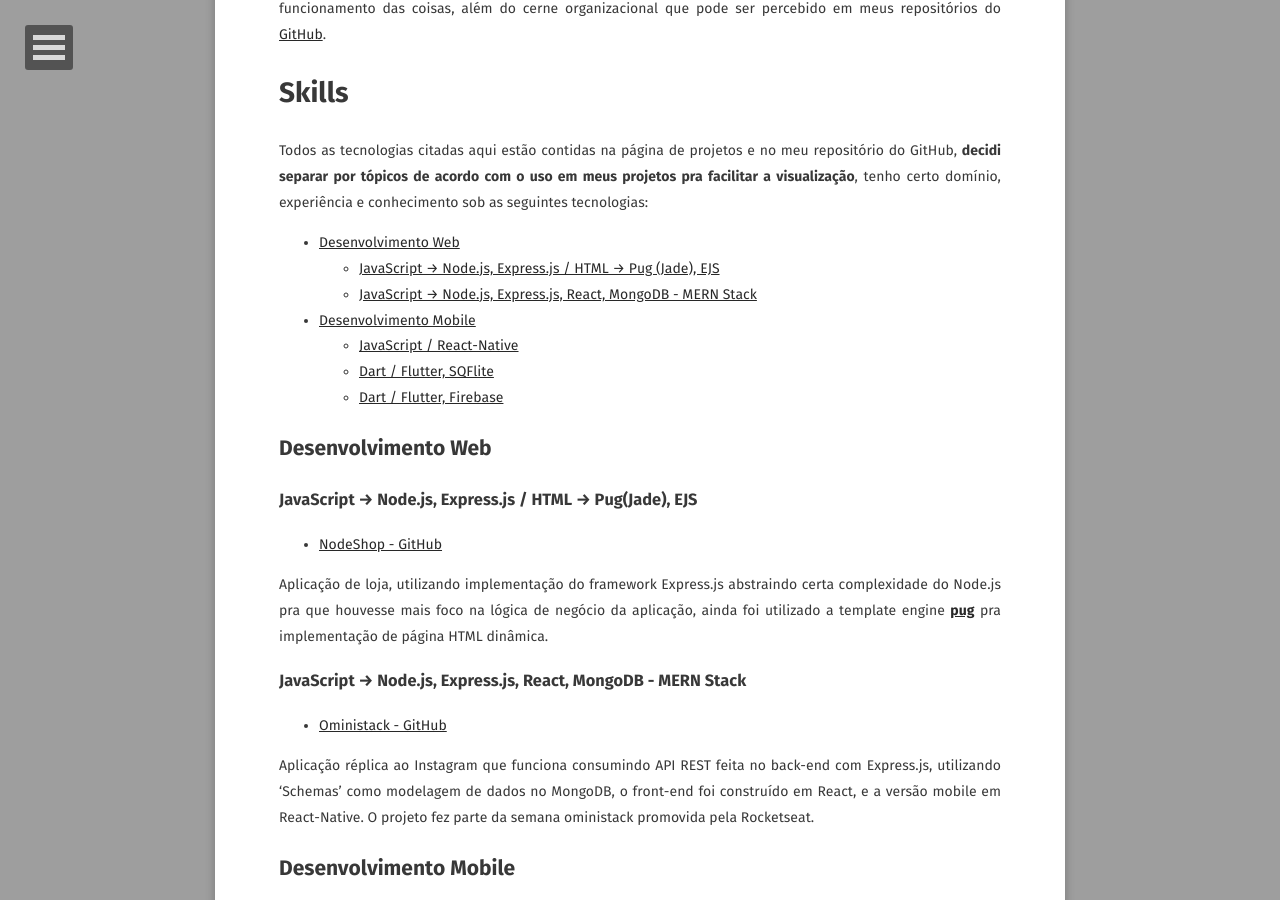
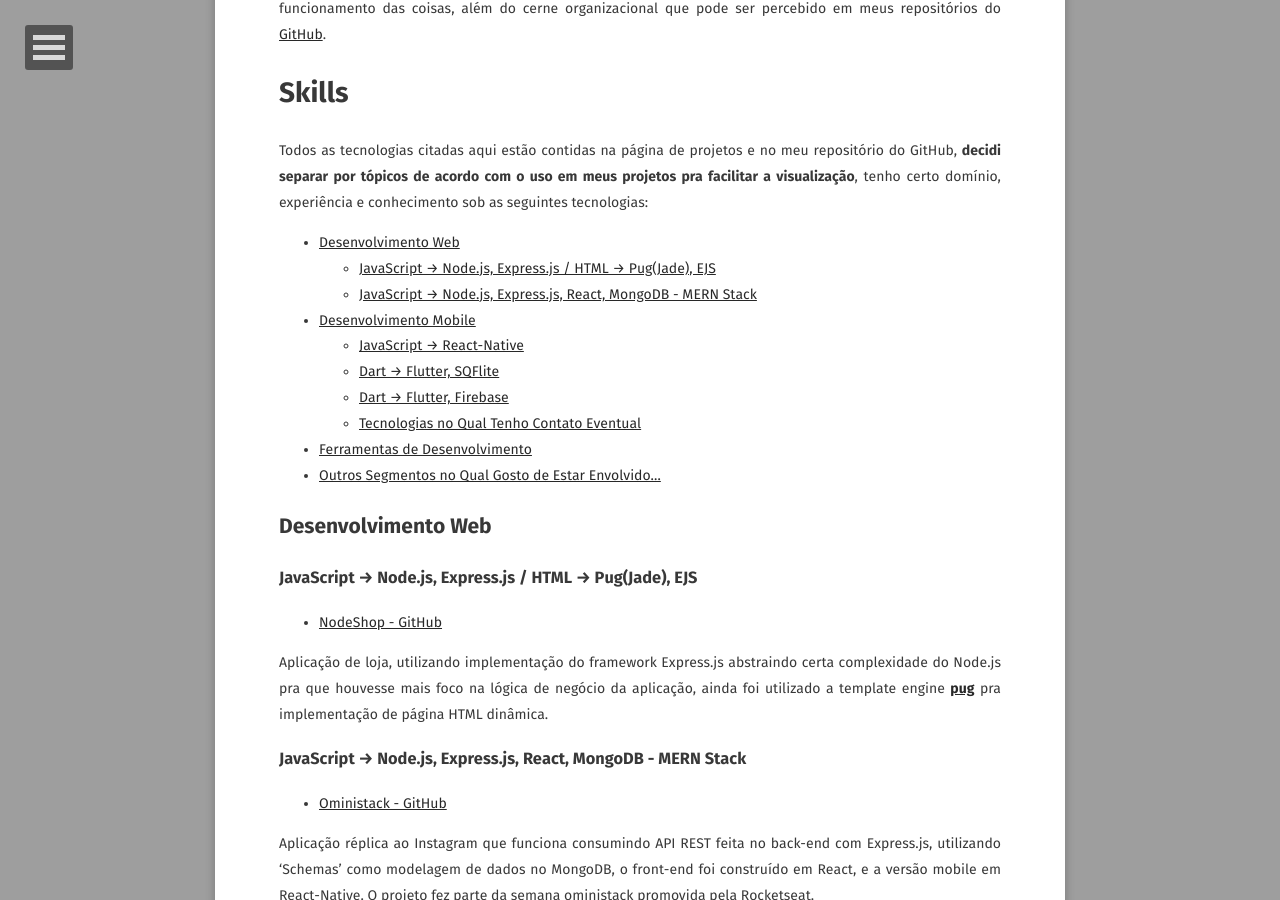
Before and after one commit to jsdaniell/jsdaniell.github.io, a Jekyll site: the page built from about/index.md, in a window 1280 px wide and 900 px high, scrolled down 468 px. Built offline with Jekyll 4.4.1, drawn with Linux system fonts in a browser that asks for light colours; some web fonts are replaced.

Commit message:
About page updated

```diff
--- a/about/index.md
+++ b/about/index.md
@@ -14,16 +14,17 @@ Sempre fui apaixonado por tecnologia, ainda sim, iniciei minha carreira no merca
 
 Todos as tecnologias citadas aqui estão contidas na página de projetos e no meu repositório do GitHub, **decidi separar por tópicos de acordo com o uso em meus projetos pra facilitar a visualização**, tenho certo domínio, experiência e conhecimento sob as seguintes tecnologias:
 
-
-
 <!-- ommit in TOC -->
   - [Desenvolvimento Web](#desenvolvimento-web)
-    - [JavaScript → Node.js, Express.js / HTML → Pug (Jade), EJS](#javascript-%E2%86%92-nodejs-expressjs--html-%E2%86%92-pugjade-ejs)
+    - [JavaScript → Node.js, Express.js / HTML → Pug(Jade), EJS](#javascript-%E2%86%92-nodejs-expressjs--html-%E2%86%92-pugjade-ejs)
     - [JavaScript → Node.js, Express.js, React, MongoDB - MERN Stack](#javascript-%E2%86%92-nodejs-expressjs-react-mongodb---mern-stack)
   - [Desenvolvimento Mobile](#desenvolvimento-mobile)
-    - [JavaScript / React-Native](#javascript--react-native)
-    - [Dart / Flutter, SQFlite](#dart--flutter-sqflite)
-    - [Dart / Flutter, Firebase](#dart--flutter-firebase)
+    - [JavaScript → React-Native](#javascript-%E2%86%92-react-native)
+    - [Dart → Flutter, SQFlite](#dart-%E2%86%92-flutter-sqflite)
+    - [Dart → Flutter, Firebase](#dart-%E2%86%92-flutter-firebase)
+    - [Tecnologias no Qual Tenho Contato Eventual](#tecnologias-no-qual-tenho-contato-eventual)
+  - [Ferramentas de Desenvolvimento](#ferramentas-de-desenvolvimento)
+  - [Outros Segmentos no Qual Gosto de Estar Envolvido...](#outros-segmentos-no-qual-gosto-de-estar-envolvido)
 
 ## Desenvolvimento Web
 
```
